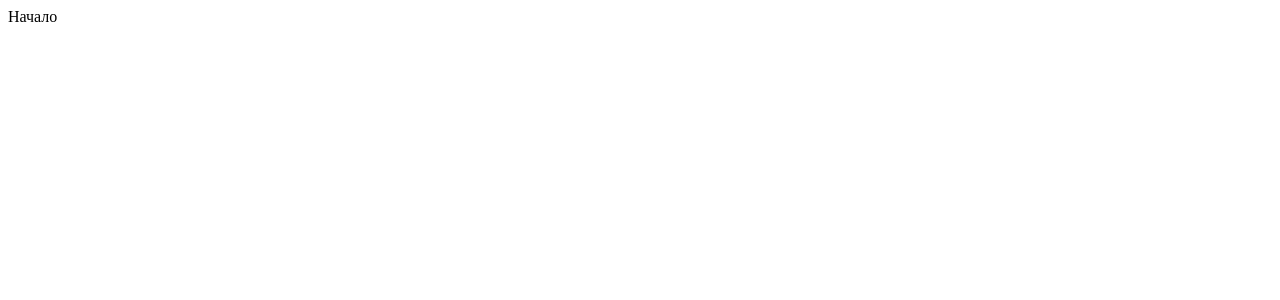
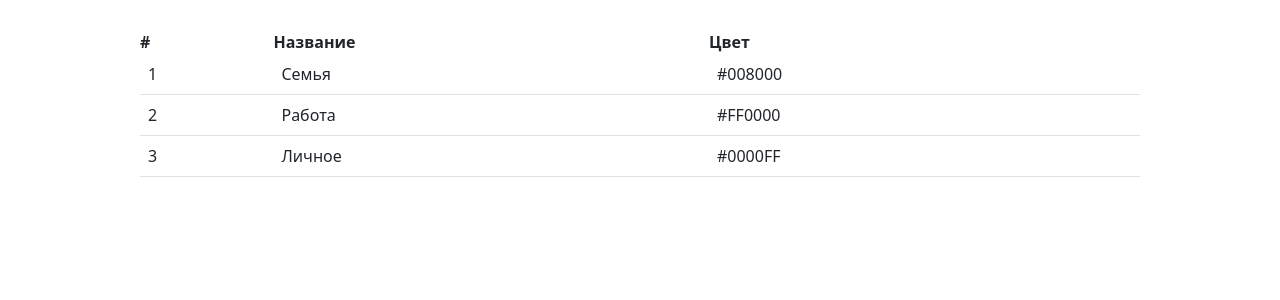
Before and after one commit to BesPredel63/todo_reactjs, a React (Create React App) app: page / in a window 1280 px wide. Shown: the top 300 px of the page. Built offline with nearby package versions, Linux system fonts and the light colour scheme.

Commit message:
1-Создание компонента Категории, настройка вывода статических данных; 2-Настройка общего стиля для App 3-Подключение bootstrap@5.3.0

```diff
--- a/public/index.html
+++ b/public/index.html
@@ -3,6 +3,7 @@
   <head>
     <meta charset="utf-8" />
     <meta name="viewport" content="width=device-width, initial-scale=1" />
+    <link href="https://cdn.jsdelivr.net/npm/bootstrap@5.3.0/dist/css/bootstrap.min.css" rel="stylesheet" integrity="sha384-9ndCyUaIbzAi2FUVXJi0CjmCapSmO7SnpJef0486qhLnuZ2cdeRhO02iuK6FUUVM" crossorigin="anonymous">
     <title>React App</title>
   </head>
   <body>
--- a/src/App.js
+++ b/src/App.js
@@ -1,9 +1,11 @@
 import React from "react";
+import Categories from "./components/Categories";
+import './styles/App.css'
 
 function App() {
   return (
-    <div>
-      Начало
+    <div className='App'>
+      <Categories />
     </div>
   );
 }
--- /dev/null
+++ b/src/components/Categories.jsx
@@ -0,0 +1,35 @@
+import React, {useState} from 'react';
+
+const Categories = () => {
+
+    const [categories, setCategories] = useState([
+        {id: 1, title: 'Семья', color: '#008000'},
+        {id: 2, title: 'Работа', color: '#FF0000'},
+        {id: 3, title: 'Личное', color: '#0000FF'},
+    ])
+
+    return (
+        <div>
+            <table className='table'>
+                <thead>
+                    <th>#</th>
+                    <th>Название</th>
+                    <th>Цвет</th>
+                </thead>
+                <tbody>
+                {
+                    categories.map(cat =>
+                        <tr>
+                            <td>{cat.id}</td>
+                            <td>{cat.title}</td>
+                            <td>{cat.color}</td>
+                        </tr>
+                    )
+                }
+                </tbody>
+            </table>
+        </div>
+    );
+};
+
+export default Categories;
--- /dev/null
+++ b/src/styles/App.css
@@ -0,0 +1,21 @@
+* {
+    margin: 0;
+    padding: 0;
+    box-sizing: border-box;
+}
+
+h1, h2, h3, h4, h5, h6 {
+    text-align: center;
+    margin-bottom: 20px;
+}
+
+#root {
+    display: flex;
+    flex-direction: column;
+    align-items: center;
+}
+
+.App {
+    width: 1000px;
+    margin-top: 30px;
+}
```
